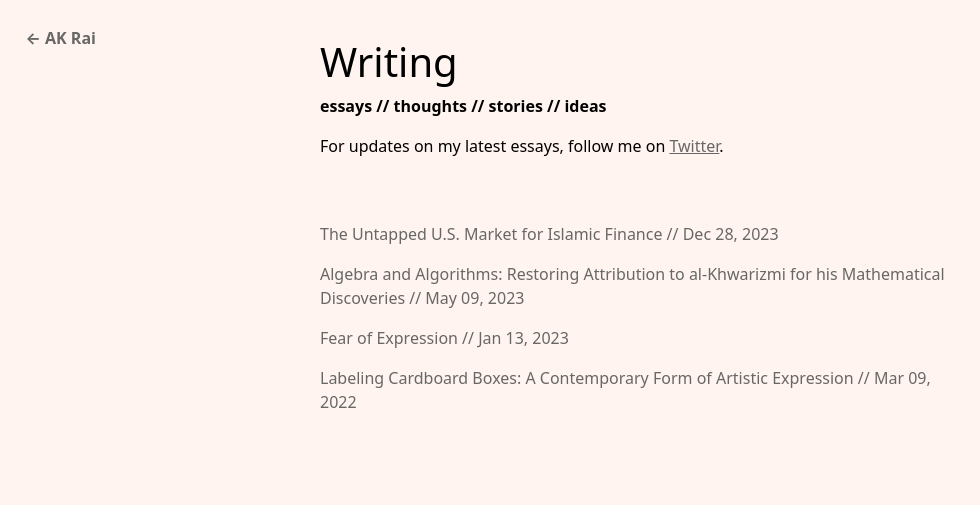
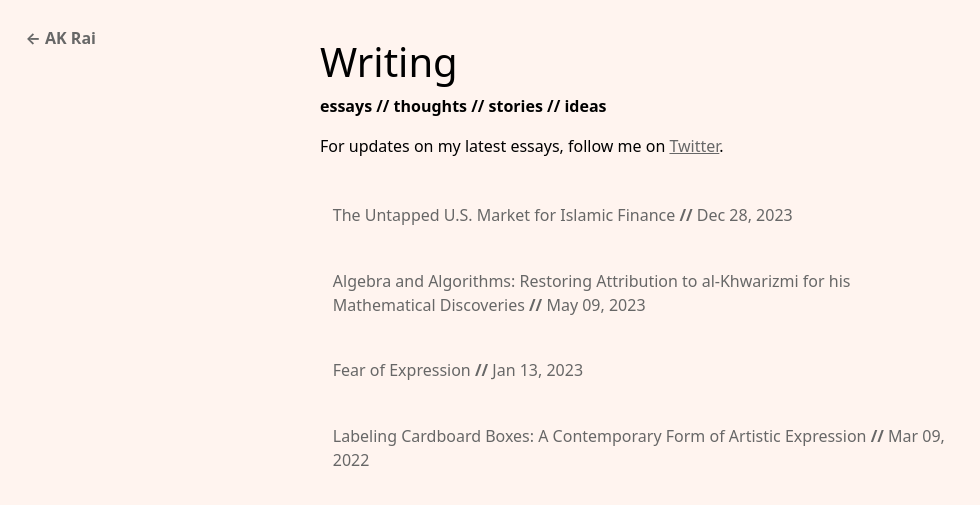
Before and after one commit to aykae/aboudirai.github.io, a Jekyll site: the page built from writing.html, in a window 1280 px wide. Shown: the top 505 px of the page, without its empty margins (0-980 px from the left). Built offline with Jekyll 4.4.1, drawn with Linux system fonts in a browser that asks for light colours.

Commit message:
meta data update

```diff
--- a/_layouts/post.html
+++ b/_layouts/post.html
@@ -13,7 +13,7 @@ layout: base
 
     {% if page.image %}
     <div class="image-container">
-        <img src="/assets/img/posts/{{ page.image }}"/>
+        <img src="{{ site.url }}{{ page.image }}"/>
         <p class="caption" style="width: 100%; color: #a3a3a3"><i>DALL-E. Prompt: A futuristic bank vault with large piles of green coins all imprinted with a crescent moon, ambient green light filling the room, with futuristic devices lining the walls.</i></p>
     </div>
     {% endif %}
--- a/assets/css/writing.css
+++ b/assets/css/writing.css
@@ -4,13 +4,17 @@
 }
 
 .writing-titles {
-    margin: 10% 0 0 0;
+    margin: 5% 0 0 0;
 }
 
-.writing-titles a {
+.writing-title {
+    padding: 2%;
+}
+
+.writing-title a {
     text-decoration: none;
 }
 
-.writing-titles a:hover {
+.writing-title a:hover {
     text-decoration: underline;
 }
--- a/writing.html
+++ b/writing.html
@@ -14,11 +14,13 @@ title: Writing
 
     <div class="writing-titles">
         {% for post in site.posts %}
-        <a href="{{ post.url }}">
-            <p>
-                {{ post.title }} // {{ post.date | date: "%b %d, %Y" }}
-            </p>
-        </a>
+        <div class="writing-title">
+            <a href="{{ post.url }}">
+                <p>
+                    {{ post.title }} <b>//</b> {{ post.date | date: "%b %d, %Y" }}
+                </p>
+            </a>
+        </div>
         {% endfor %}
     </div>
 </div>
```
Also changed, not shown: collections/_posts/2023-12-28-us-market-islamic-finance.md (+1 -1 lines).
